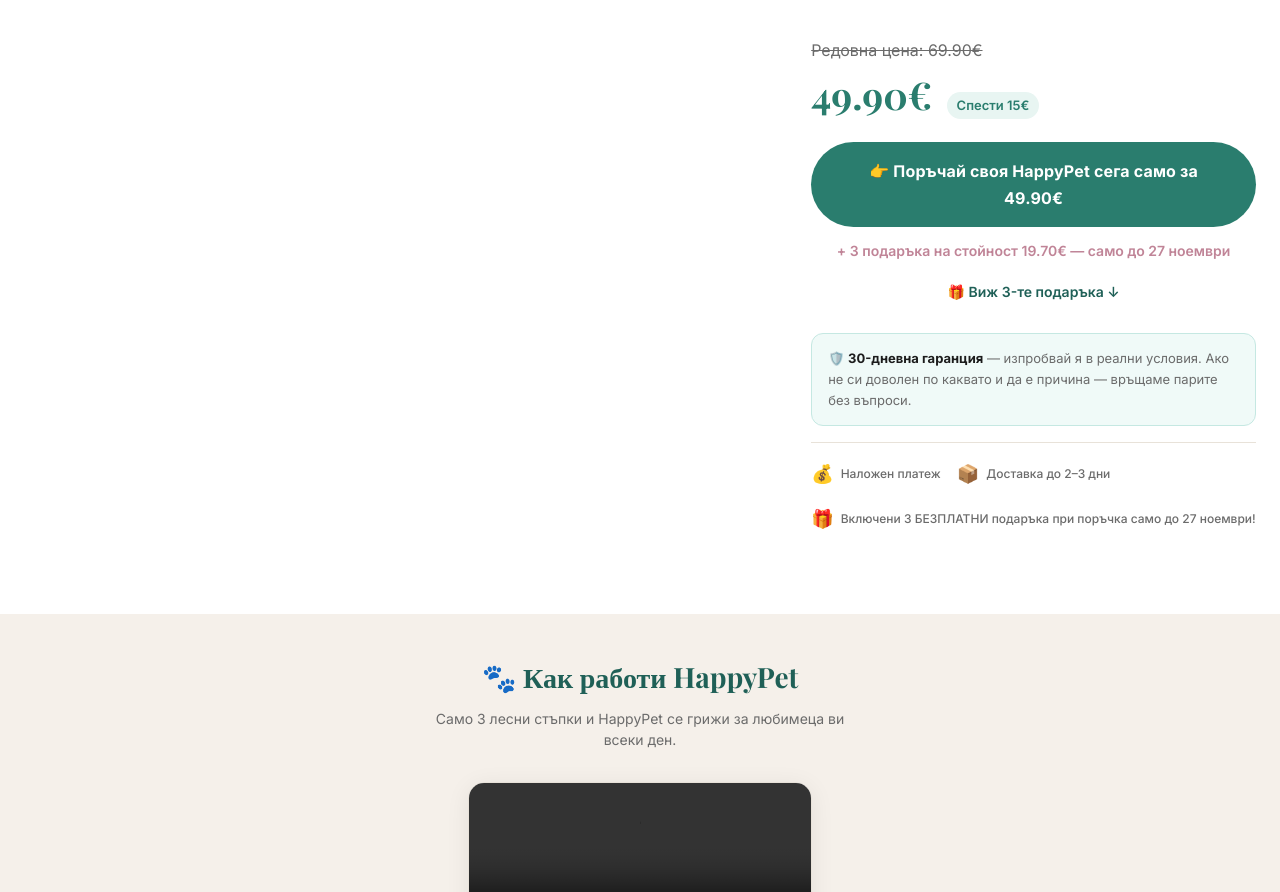
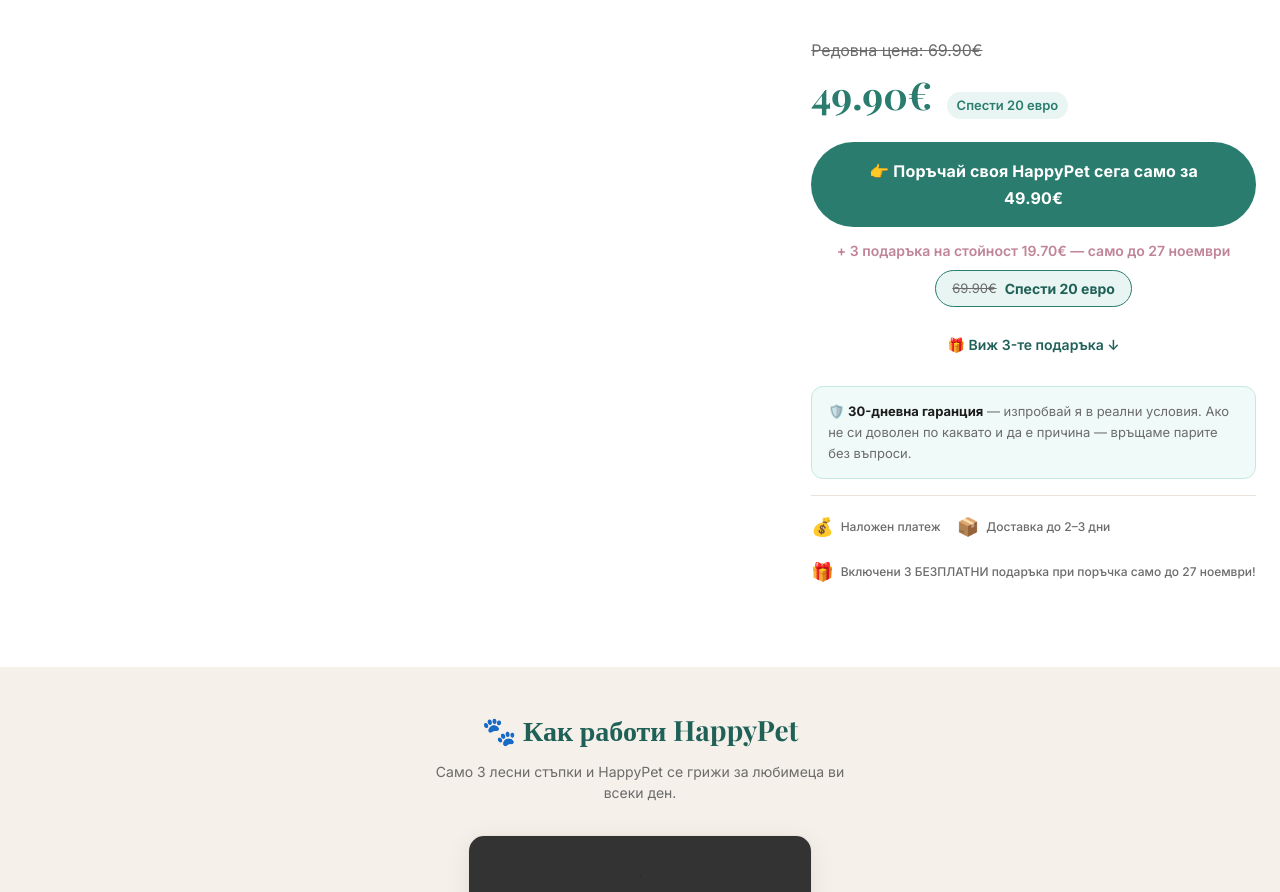
Before and after one commit to anitailieva777-star/ami-site, a plain HTML site: page pet-feeder.html in a window 1280 px wide. Shown: the part 997-1889 px from the top of the page. Drawn offline with nearby package versions, Linux system fonts and the light colour scheme; grey boxes are pictures that could not be loaded.

Commit message:
Add savings badge under bonuses and fix hero price-save amount to 20 euro
Co-Authored-By: Claude Sonnet 5 <noreply@anthropic.com>
Claude-Session: https://claude.ai/code/session_01QWpPfk6eNXqhBxLcckawcX

```diff
--- a/pet-feeder.html
+++ b/pet-feeder.html
@@ -1390,7 +1390,7 @@
           <div class="price-old">Редовна цена: 69.90€</div>
           <div>
             <span class="price-new">49.90€</span>
-            <span class="price-save">Спести 15€</span>
+            <span class="price-save">Спести 20 евро</span>
           </div>
         </div>
 
@@ -1400,6 +1400,14 @@
         </a>
 
         <div style="text-align:center; font-size:14px; font-weight:600; color:#C08497; margin-bottom:8px;">+ 3 подаръка на стойност 19.70€ — само до 27 ноември</div>
+
+        <!-- SAVINGS BADGE under bonuses -->
+        <div style="text-align:center; margin-bottom:16px;">
+          <span style="display:inline-flex; align-items:center; gap:8px; background:#E8F5F2; border:1.5px solid #2A7D6E; border-radius:50px; padding:6px 16px; font-size:14px;">
+            <span style="text-decoration:line-through; color:var(--text-muted); font-size:13px;">69.90€</span>
+            <span style="font-weight:700; color:#1f6057;">Спести 20 евро</span>
+          </span>
+        </div>
 
         <!-- SECONDARY CTA → gifts section -->
         <a href="#happypet-gifts" class="gifts-link-cta">🎁 Виж 3-те подаръка ↓</a>
```
Also changed, not shown: pet-feeder-embed.html (+1 -1 lines).
